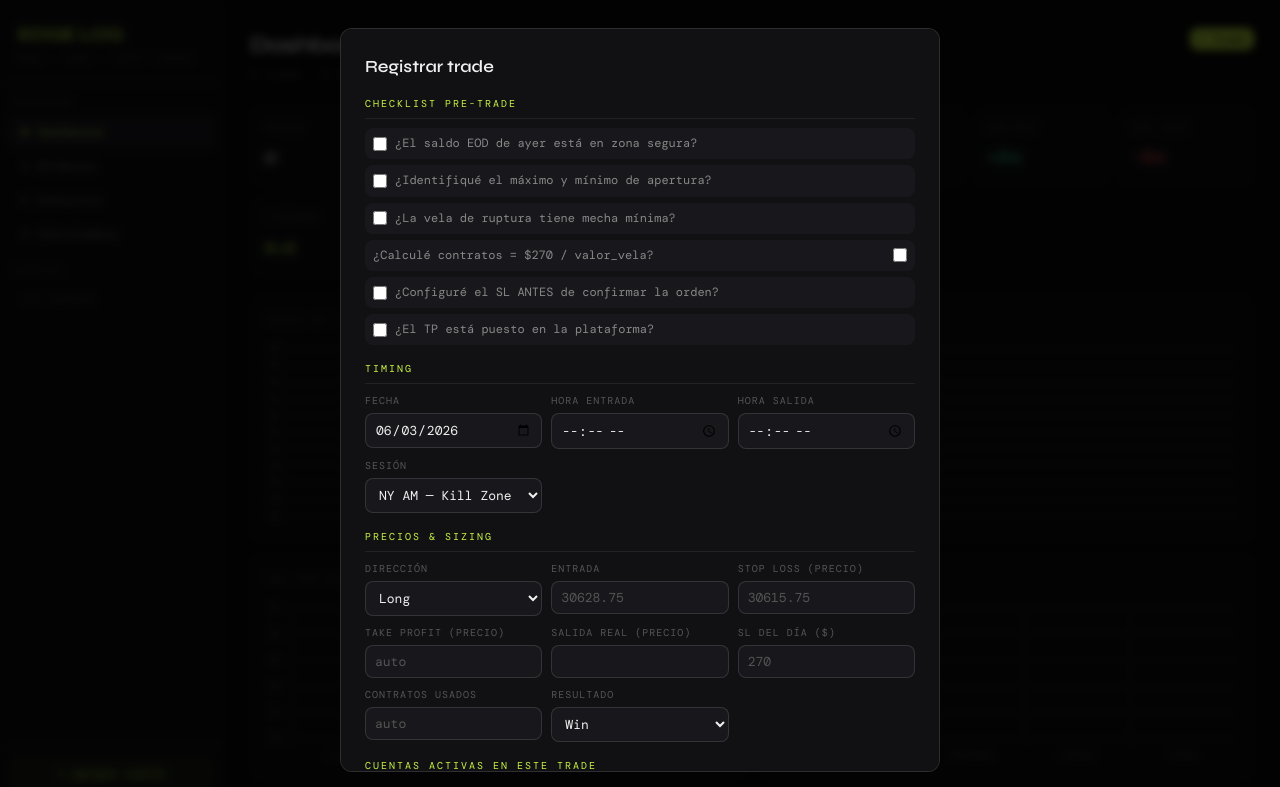
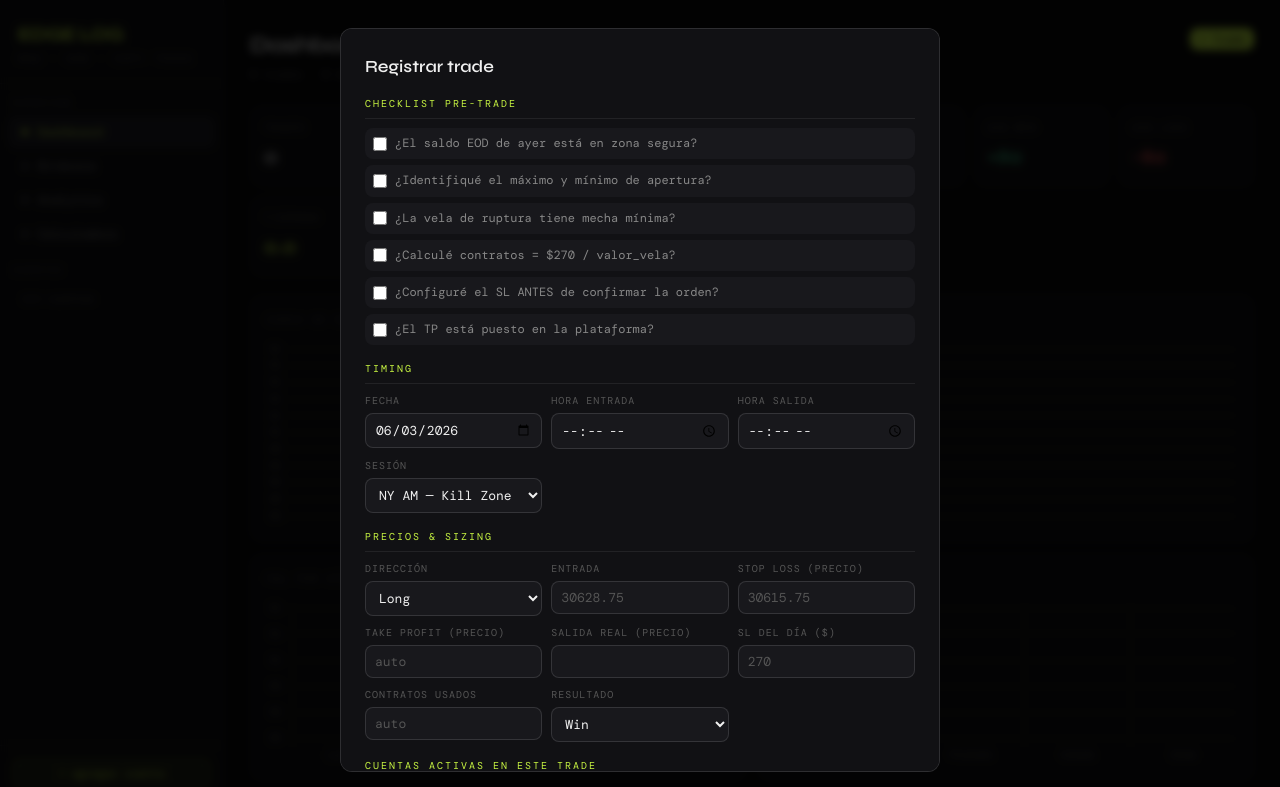
Before and after one commit to rickyhpp/Trading-Journal, a plain HTML site: page index.html in a window 1280 px wide. Both pictures are taken after a click on the button "+ Trade". Shown: the top 787 px of the page. Drawn offline with nearby package versions, Linux system fonts and the light colour scheme; a web font is replaced by a local one.

Commit message:
Add files via upload

```diff
--- a/index.html
+++ b/index.html
@@ -287,12 +287,12 @@ tr:hover td{background:rgba(255,255,255,0.02);color:var(--text)}
   <div class="form-sec">
     <div class="form-sec-title">Checklist pre-trade</div>
     <div class="checklist" id="pre-checklist">
-      <div class="check-item" onclick="toggleCheck(this)"><input type="checkbox"><label>¿El saldo EOD de ayer está en zona segura?</label></div>
-      <div class="check-item" onclick="toggleCheck(this)"><input type="checkbox"><label>¿Identifiqué el máximo y mínimo de apertura?</label></div>
-      <div class="check-item" onclick="toggleCheck(this)"><input type="checkbox"><label>¿La vela de ruptura tiene mecha mínima?</label></div>
-      <div class="check-item" onclick="toggleCheck(this)"><label>¿Calculé contratos = $270 / valor_vela?</label><input type="checkbox"></div>
-      <div class="check-item" onclick="toggleCheck(this)"><input type="checkbox"><label>¿Configuré el SL ANTES de confirmar la orden?</label></div>
-      <div class="check-item" onclick="toggleCheck(this)"><input type="checkbox"><label>¿El TP está puesto en la plataforma?</label></div>
+      <div class="check-item"><input type="checkbox" id="chk-pre-1" onchange="updateChecklist()"><label for="chk-pre-1">¿El saldo EOD de ayer está en zona segura?</label></div>
+      <div class="check-item"><input type="checkbox" id="chk-pre-2" onchange="updateChecklist()"><label for="chk-pre-2">¿Identifiqué el máximo y mínimo de apertura?</label></div>
+      <div class="check-item"><input type="checkbox" id="chk-pre-3" onchange="updateChecklist()"><label for="chk-pre-3">¿La vela de ruptura tiene mecha mínima?</label></div>
+      <div class="check-item"><input type="checkbox" id="chk-pre-4" onchange="updateChecklist()"><label for="chk-pre-4">¿Calculé contratos = $270 / valor_vela?</label></div>
+      <div class="check-item"><input type="checkbox" id="chk-pre-5" onchange="updateChecklist()"><label for="chk-pre-5">¿Configuré el SL ANTES de confirmar la orden?</label></div>
+      <div class="check-item"><input type="checkbox" id="chk-pre-6" onchange="updateChecklist()"><label for="chk-pre-6">¿El TP está puesto en la plataforma?</label></div>
     </div>
     <div id="checklist-warn" style="display:none;font-size:11px;color:var(--amber);margin-top:6px">⚠ No todos los puntos del checklist están marcados</div>
   </div>
@@ -1041,7 +1041,8 @@ function openTradeForm(id){
   editTId=id;selEmoVal='';selConfVal=0;
   document.querySelectorAll('.emo').forEach(b=>b.classList.remove('sel'));
   document.querySelectorAll('.cpip').forEach(b=>b.classList.remove('sel'));
-  document.querySelectorAll('#pre-checklist .check-item').forEach(item=>{item.querySelector('input').checked=false;item.classList.remove('checked');});
+  document.querySelectorAll('#pre-checklist input[type=checkbox]').forEach(cb=>{cb.checked=false;});
+  document.querySelectorAll('#pre-checklist .check-item').forEach(item=>item.classList.remove('checked'));
   document.getElementById('checklist-warn').style.display='none';
   if(id){
     const t=S.trades.find(x=>x.id===id);if(!t)return;
@@ -1110,10 +1111,12 @@ function togglePnlField(id){
   else{field.style.display='none';document.getElementById('pnl-'+id).value='';}
 }
 
-function toggleCheck(item){
-  const cb=item.querySelector('input[type=checkbox]');
-  cb.checked=!cb.checked;
-  item.classList.toggle('checked',cb.checked);
+function updateChecklist(){
+  const items=document.querySelectorAll('#pre-checklist .check-item');
+  items.forEach(item=>{
+    const cb=item.querySelector('input[type=checkbox]');
+    item.classList.toggle('checked', cb.checked);
+  });
   const all=document.querySelectorAll('#pre-checklist input[type=checkbox]');
   const allChecked=[...all].every(c=>c.checked);
   document.getElementById('checklist-warn').style.display=allChecked?'none':'block';
```
